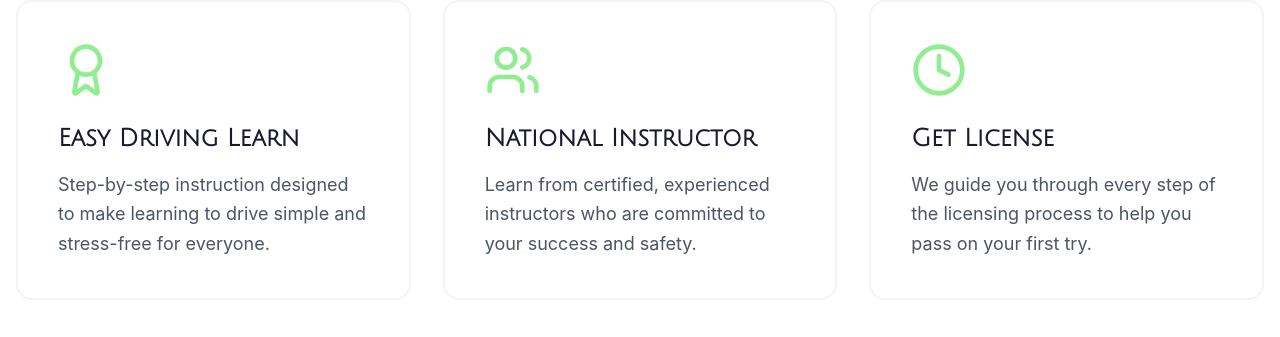
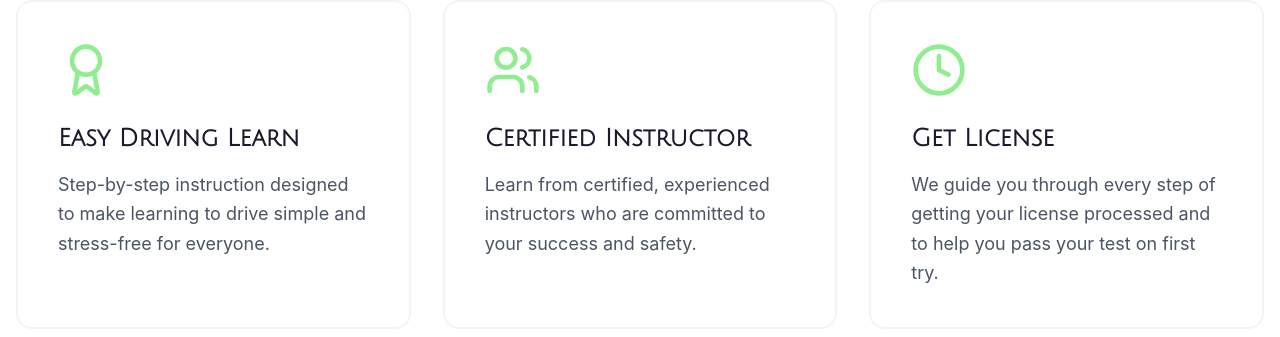
Before and after one commit to asimpat/driving_school, a React (Vite) app: page / in a window 1280 px wide. Shown: the part 960-1297 px from the top of the page. Built offline with nearby package versions, Linux system fonts and the light colour scheme.

Commit message:
corrected feature section

```diff
--- a/src/components/FeaturesSection.jsx
+++ b/src/components/FeaturesSection.jsx
@@ -15,7 +15,7 @@ const Features = () => {
     },
     {
       icon: <Users className="w-14 h-14" />,
-      title: "National Instructor",
+      title: "Certified Instructor",
       description:
         "Learn from certified, experienced instructors who are committed to your success and safety.",
     },
@@ -23,7 +23,7 @@ const Features = () => {
       icon: <Clock className="w-14 h-14" />,
       title: "Get License",
       description:
-        "We guide you through every step of the licensing process to help you pass on your first try.",
+        "We guide you through every step of getting your license processed and to help you pass your test on first try.",
     },
   ];
 
```
